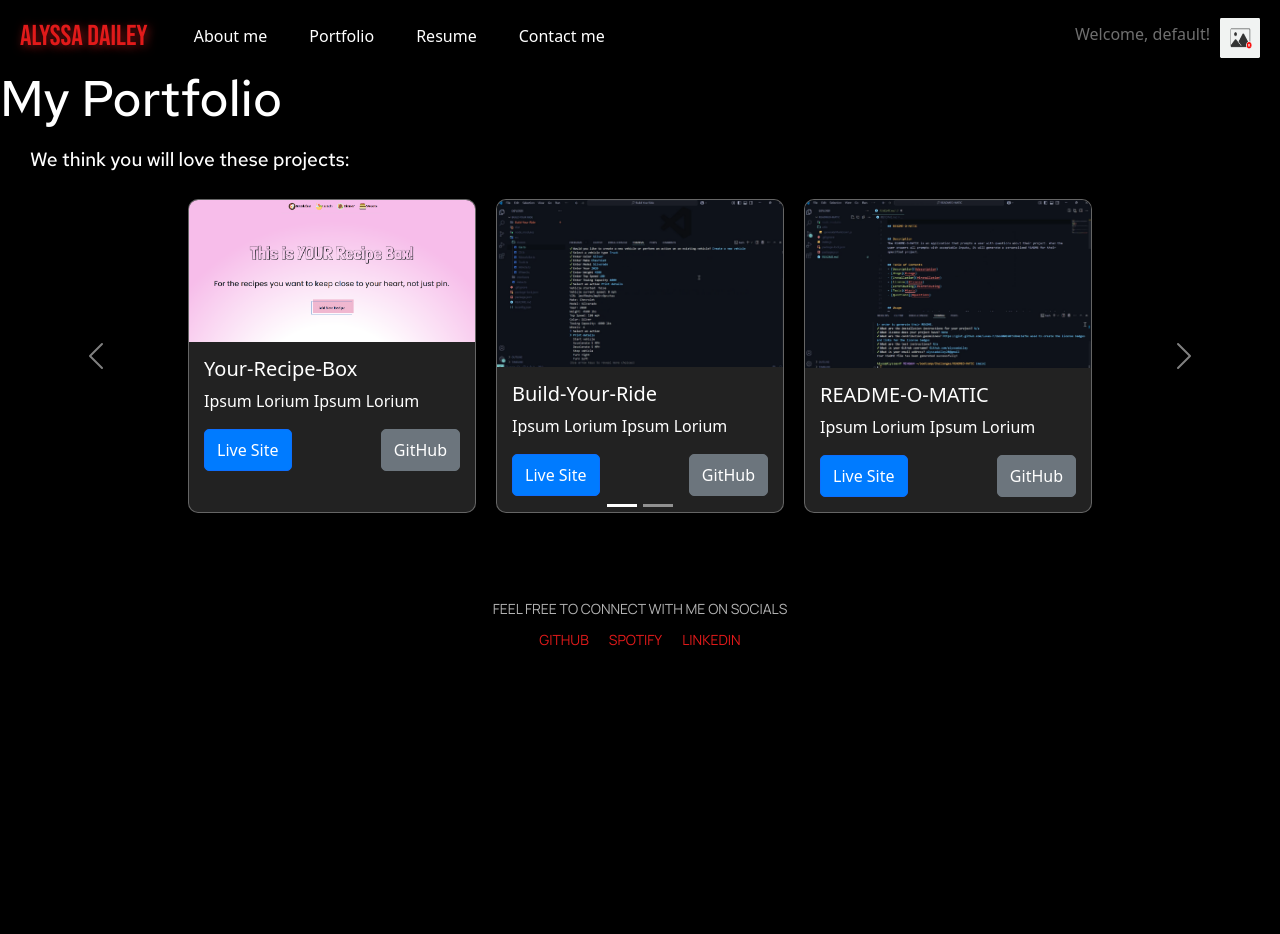
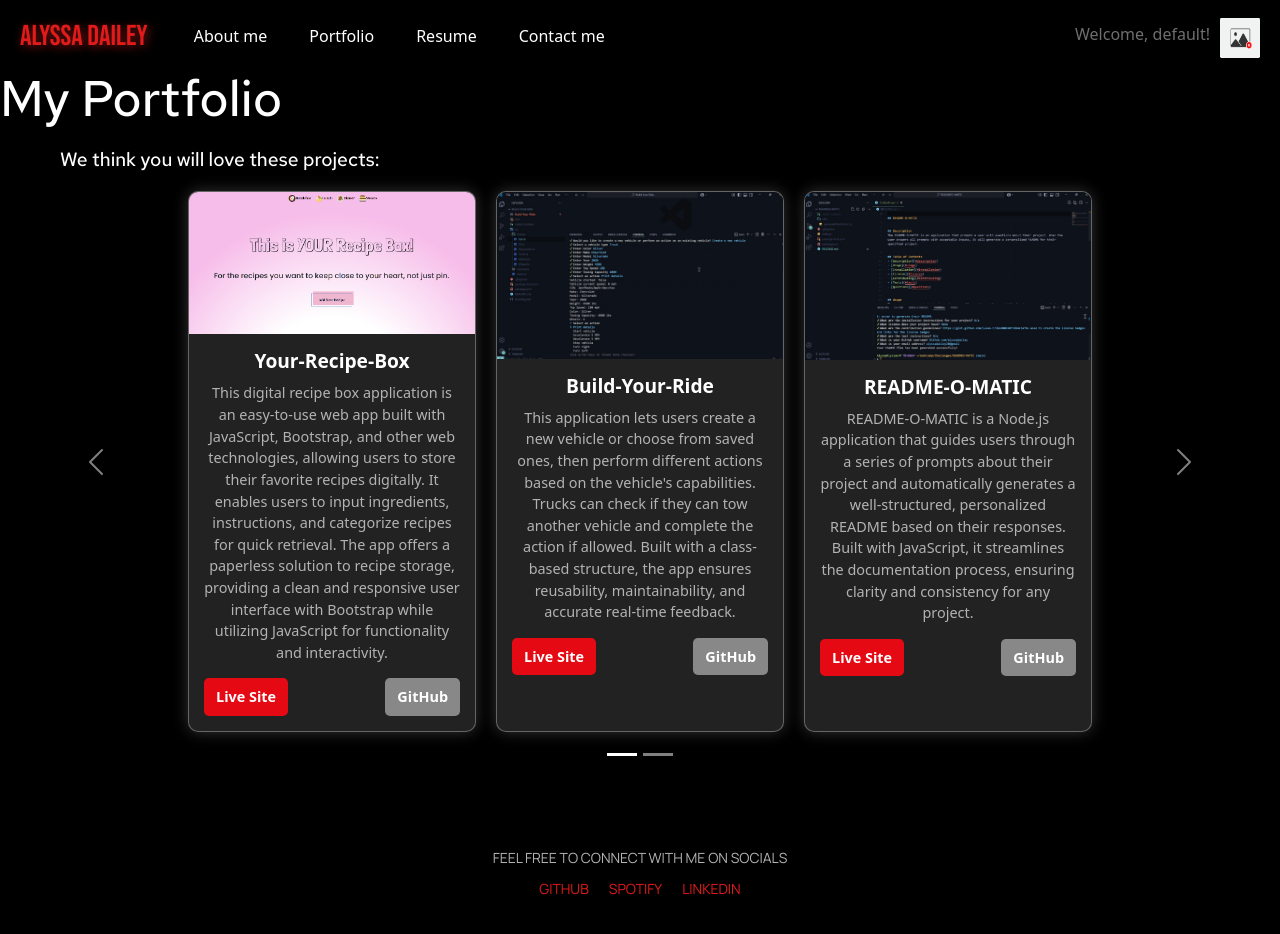
Before and after one commit to alyssadailey/Portfolio-Project, a React (Vite) app in the folder vite-project/: page /portfolio in a window 1280 px wide. Shown: the top 934 px of the page. Before the commit the page ends 800 px from the top, so only its background shows below. Built offline with nearby package versions, Linux system fonts and the light colour scheme; a web font is replaced by a local one.

Commit message:
Added styling changes to about me, contact me, portfolio pages

```diff
--- a/vite-project/src/components/Projects.jsx
+++ b/vite-project/src/components/Projects.jsx
@@ -1,4 +1,7 @@
 import React from "react";
+
+import "../components/stylesheets/Projects.css";
+
 
 // The project cards that will be displayed on the portfolio page
 const ProjectCard = ({ image, title, description, liveLink, githubLink }) => {
--- /dev/null
+++ b/vite-project/src/components/stylesheets/Projects.css
@@ -0,0 +1,93 @@
+.project-card {
+    width: 18rem;
+    background-color: #141414; /* Netflix dark background */
+    color: white;
+    border-radius: 10px;
+    overflow: hidden;
+    transition: transform 0.3s ease-in-out, box-shadow 0.3s ease-in-out;
+    cursor: pointer;
+    position: relative;
+    border-radius: 15px;
+    box-shadow: 0 0 15px rgba(255, 255, 255, 0.2);
+  }
+
+  .project-card:hover {
+    transform: scale(1.08);
+    /* box-shadow: 0px 8px 20px rgba(255, 0, 0, 0.7); */
+  }
+
+  .card-image {
+    position: relative;
+    width: 100%;
+    height: 200px;
+    overflow: hidden;
+  }
+
+  .card-image img {
+    width: 100%;
+    height: 100%;
+    object-fit: cover;
+    transition: transform 0.3s ease-in-out;
+  }
+
+  .project-card:hover .card-image img {
+    transform: scale(1.1);
+  }
+
+  .card-body {
+    padding: 15px;
+    text-align: center;
+  }
+
+  .card-title {
+    font-size: 1.2rem;
+    font-weight: bold;
+    margin-bottom: 10px;
+  }
+
+  .card-text {
+    font-size: 0.9rem;
+    color: #b3b3b3;
+    margin-bottom: 15px;
+  }
+
+  .button-group {
+    display: flex;
+    justify-content: center;
+    gap: 10px;
+  }
+
+  .btn {
+    text-decoration: none;
+    padding: 8px 12px;
+    border-radius: 5px;
+    font-size: 0.9rem;
+    font-weight: bold;
+    text-align: center;
+    display: inline-block;
+    transition: background 0.3s, transform 0.2s;
+  }
+
+  .btn-primary {
+    background-color: #e50914 !important; /* Netflix Red */
+    border: none;
+    color: white;
+}
+
+.btn-primary:hover {
+    background-color: #95060e !important; /* Darker Red */
+    border: none;
+    transform: scale(1.05);
+}
+
+.btn-secondary {
+    background-color: #888888 !important; /* Netflix Red */
+    border: none;
+    color: white;
+}
+
+.btn-secondary:hover {
+    background-color: #404040 !important; /* Darker Red */
+    border: none;
+    transform: scale(1.05);
+}
--- a/vite-project/src/pages/About.jsx
+++ b/vite-project/src/pages/About.jsx
@@ -24,10 +24,10 @@ const About = () => {
 
             <div className="about-text">
             <p className="about-me-paragraph">
-            Hi! I'm Alyssa, a passionate and driven full-stack software developer! My love for coding can certainly be credited to my Dad, who has worked in IT since I was little. Some of my earliest tech-related memories are of late-night trips to data centers with my dad while he was on call. I was always mesmerized by the hum of the machines, the glow of flashing lights, and the sheer complexity of it all. At the time, I thought I was “too cool” to follow in his footsteps, but as I grew older, I struggled to find a career path that truly excited me.
+            Hi! I'm Alyssa, a passionate and driven full-stack software developer! My love for coding can certainly be credited to my Dad, who has worked in IT since I was little. Some of my earliest tech-related memories are of late-night trips to data centers with my Dad while he was on call. I was always mesmerized by the hum of the machines, the glow of flashing lights, and the sheer complexity of it all. I used to think that following in my dad's footsteps wasn’t the right path for me, but as I grew older, I realized how much I was drawn to the world of technology.
             </p>
             <p className="about-me-paragraph">
-                For years, I searched for something that would challenge me, inspire me, and push me to grow. Nothing quite felt right—until I revisited the idea of software development. With the support of my family and friends, I decided to take the leap, and I quickly fell in love with the process of coding. There's something incredibly rewarding about breaking down a complex problem, crafting a solution, and seeing it come to life.
+                For years, I searched for something that would challenge me, inspire me, and push me to grow. Nothing quite felt right—until I revisited the idea of software development. With the support of my family and friends, I decided to take the leap, and I quickly fell in love with the process of coding. Software development has pushed me both personally and professionally, helping me to develop a stronger work ethic, problem-solving abilities, and a growth mindset. There's something incredibly rewarding about breaking down a complex problem, crafting a solution, and seeing it come to life.
             </p>
             <p className="about-me-paragraph">
                 Now, as a developer, I am constantly learning and evolving. I thrive on solving problems, embracing new challenges, and building meaningful projects that combine creativity and logic. I am hardworking, curious, and always eager to expand my skills. Whether it’s mastering new technologies, collaborating with others, or pushing the boundaries of what I can create, I’m committed to becoming the best developer I can be.
--- a/vite-project/src/pages/Contact.jsx
+++ b/vite-project/src/pages/Contact.jsx
@@ -28,8 +28,8 @@ return (
     <div>
         <Header />
         <div className="contact-container">
-            <h1>Contact Me</h1>
-            <p>Feel free to reach out by filling out the form below!</p>
+            <h1>Contact Me:</h1>
+            <p>Have an idea or project you’d like to bring to life? I’d love to help!</p>
             <form onSubmit={handleSubmit} className="contact-form">
                 {/* handles displaying the contact form */}
                 <div className="input-group">
@@ -62,7 +62,7 @@ return (
                             required
                         ></textarea>
                 </div>
-                <button type="submit" className="submit-btn">Send Message</button>
+                <button type="submit" className="submit-btn">Send your Message</button>
             </form>
         </div>
         <Footer />
--- a/vite-project/src/pages/Portfolio.jsx
+++ b/vite-project/src/pages/Portfolio.jsx
@@ -11,35 +11,35 @@ const projects = [
     {
         image: "../assets/Your-Recipe-Box-img.png",
         title: "Your-Recipe-Box",
-        description: "Ipsum Lorium Ipsum Lorium",
+        description: "This digital recipe box application is an easy-to-use web app built with JavaScript, Bootstrap, and other web technologies, allowing users to store their favorite recipes digitally. It enables users to input ingredients, instructions, and categorize recipes for quick retrieval. The app offers a paperless solution to recipe storage, providing a clean and responsive user interface with Bootstrap while utilizing JavaScript for functionality and interactivity.",
         liveLink: "https://smoenter.github.io/Project-1/",
         githubLink: "https://github.com/smoenter/Project-1"
     },
     {
         image: "../assets/Build-Your-Ride-img.png",
         title: "Build-Your-Ride",
-        description: "Ipsum Lorium Ipsum Lorium",
+        description: "This application lets users create a new vehicle or choose from saved ones, then perform different actions based on the vehicle's capabilities. Trucks can check if they can tow another vehicle and complete the action if allowed. Built with a class-based structure, the app ensures reusability, maintainability, and accurate real-time feedback.",
         liveLink: "https://app.screencastify.com/v3/watch/nIoKANrJ2Y4QXmiHWhlc",
         githubLink: "https://github.com/alyssadailey/Build-Your-Ride"
     },
     {
         image: "../assets/README-O-MATIC-img.png",
         title: "README-O-MATIC",
-        description: "Ipsum Lorium Ipsum Lorium",
+        description: "README-O-MATIC is a Node.js application that guides users through a series of prompts about their project and automatically generates a well-structured, personalized README based on their responses. Built with JavaScript, it streamlines the documentation process, ensuring clarity and consistency for any project.",
         liveLink: "https://app.screencastify.com/v3/watch/WDT5ScFNWmW05fu5hHPb",
         githubLink: " https://github.com/alyssadailey/READMEO-MATIC"
     },
     {
         image: "../assets/Talent-Tracker-img.png",
         title: "Talent-Tracker",
-        description: "Ipsum Lorium Ipsum Lorium",
+        description: "This application is built using Node.js, MySQL, and Inquirer, allowing users to manage employees, roles, and departments in their company. It uses MySQL to store and retrieve data, while Inquirer facilitates interactive prompts for adding and updating records. The app features commands to view, add, and update employees, roles, and departments, promoting easy data management and reusability through class-based structures.",
         liveLink: "",
         githubLink: "https://github.com/alyssadailey/Talent-Tracker"
     },
     {
         image: "../assets/Prework-Study-Guide-img.png",
         title: "Prework-Study-Guide",
-        description: "Ipsum Lorium Ipsum Lorium",
+        description: "This was my very first page I ever coded! An application to help bootcamp students navigate, understand and study the four essential elements of front-end web development—Git, HTML, CSS, and JavaScript. Although not the prettiest of pages, it will always hold a special place in my heart, because this is where my journey started!",
         liveLink: "file:///C:/Users/Alyss/bootcamp/prework-study-guide/index.html",
         githubLink: "https://github.com/alyssadailey/prework-study-guide"
     },
--- a/vite-project/src/pages/stylesheets/About.css
+++ b/vite-project/src/pages/stylesheets/About.css
@@ -38,9 +38,9 @@
 
 .about-me-paragraph {
     color: white;
-    font-size: 1.2rem;
+    font-size: 1.3rem;
     font-family: 'Be Vietnam Pro', sans-serif;
-    margin-top: 20px;
+    margin-top: 50px;
     max-width: 1000px;
     margin-left: 150px;
 }
@@ -50,5 +50,5 @@
 .browse-about-me-text{
     font-size: 1.2rem;
     margin-top: 20px;
-    margin-left: 30px;
+    margin-left: 50px;
 }
--- a/vite-project/src/pages/stylesheets/Contact.css
+++ b/vite-project/src/pages/stylesheets/Contact.css
@@ -47,8 +47,8 @@
   }
 
   .submit-btn {
-    background: #fff;
-    color: #000;
+    background: #e50914;
+    color: white;
     font-size: 16px;
     padding: 10px;
     border: none;
@@ -58,5 +58,6 @@
   }
 
   .submit-btn:hover {
-    background: #e11a1a;
+    /* darker red */
+    background: #8a070e;
   }
--- a/vite-project/src/pages/stylesheets/Portfolio.css
+++ b/vite-project/src/pages/stylesheets/Portfolio.css
@@ -5,7 +5,7 @@
     display: flex;
     justify-content: center;
     gap: 20px;
-    padding: 20px;
+    padding: 50px;
 }
 
   .project-grid {
@@ -45,7 +45,7 @@
   }
 
   .btn-primary {
-    background-color: #007bff;
+    background-color: #e11a1a;
     color: white;
   }
 
@@ -57,5 +57,6 @@
   .browse-my-proj-txt{
     font-size: 1.2rem;
     margin-top: 20px;
-    margin-left: 30px;
+    margin-left: 60px;
+    margin-bottom: -30px;
   }
```
